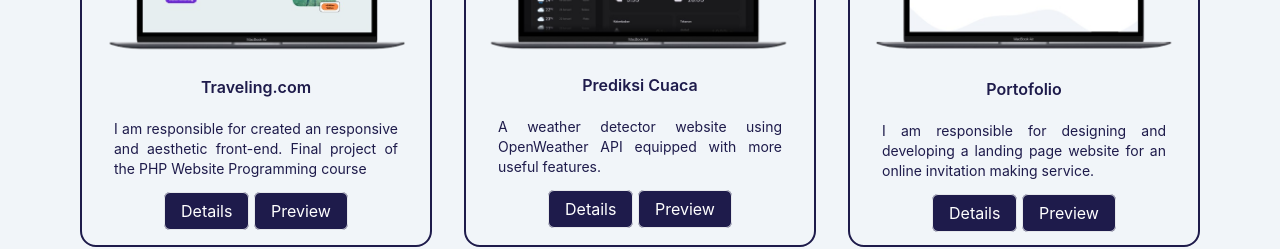
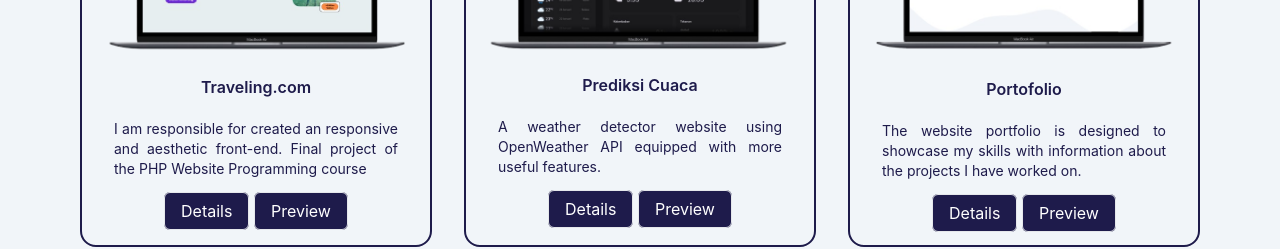
Before and after one commit to WisnuIbnu/wisnuibnu-portofolio, a website: page index.html in a window 1280 px wide. Shown: the part 5340-5589 px from the top of the page. Drawn offline with nearby package versions, Linux system fonts and the light colour scheme.

Commit message:
Update index.html

```diff
--- a/index.html
+++ b/index.html
@@ -677,7 +677,7 @@
                 <div class="my-card flex flex-col gap-y-5  text-indigo-950 hover:bg-primary rounded-2xl p-5 transition delay-150 duration-300 border-2 border-indigo-950">
                     <img src="src/img/porto.png" class="" alt="Tugu Jogja">
                     <h3 class="font-semibold text-center" >Portofolio</h3>
-                    <p class="text-sm text-justify px-3">I am responsible for designing and developing a landing page website for an online invitation making service.</p>
+                    <p class="text-sm text-justify px-3">The website portfolio is designed to showcase my skills with information about the projects I have worked on.</p>
                     <!-- Pop Up Modal Start -->
                     <div class="items-center justify-center text-center flex gap-2 lg:block">
                         <label for="tw-modal6" class="text-base cursor-pointer bg-indigo-950 px-4 py-2 text-white rounded-md border active:bg-slate-400">Details</label>
```
